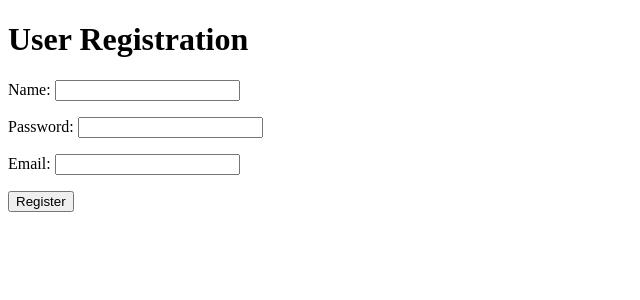
After one commit to Pedrocrlx/library-management-system, a Django app: page /auth/register in a window 1280 px wide. The commit adds this page. Shown: the top 300 px of the page, without its empty margins (0-640 px from the left). Run offline with Django 5.2, Linux system fonts and the light colour scheme.

Commit message:
Implement user registration: update forms, views, and templates; add user registration URL; refactor existing code for clarity.

```diff
--- a/django-app/library/apps.py
+++ b/django-app/library/apps.py
@@ -1,5 +1,4 @@
 from django.apps import AppConfig
-
 
 class LibraryConfig(AppConfig):
     default_auto_field = "django.db.models.BigAutoField"
--- a/django-app/library/forms.py
+++ b/django-app/library/forms.py
@@ -1,10 +1,14 @@
 from django import forms
+from .models import Users
 
 class UserLoginForm(forms.Form):
-    username = forms.CharField(label="Username", max_length=100)
+    name = forms.CharField(label="Name", max_length=100)
     password = forms.CharField(label="Password", widget=forms.PasswordInput)
-    email = forms.EmailField(label="Email")
 
-class AdminLoginForm(forms.Form):
-    username = forms.CharField(label="Username", max_length=100)
-    password = forms.CharField(label="Password", widget=forms.PasswordInput)
+class UserRegisterForm(forms.ModelForm):
+    class Meta:
+        model = Users
+        fields = ['name', 'password', 'email']
+        widgets = {
+            'password': forms.PasswordInput(),
+        }
--- a/django-app/library/models.py
+++ b/django-app/library/models.py
@@ -18,6 +18,7 @@ class Books(models.Model):
     author = models.CharField(max_length=100, null=False)
     thumbnail = models.URLField(null=True, blank=True)
     quantity = models.PositiveIntegerField(default=1)
+
 
     def __str__(self):
         return f"{self.book_name} by {self.author} ({self.quantity} available)"
--- a/django-app/library/templates/index.html
+++ b/django-app/library/templates/index.html
@@ -78,6 +78,7 @@
     {% empty %}
       <p class="col-span-full text-center text-slate-500">No books found 😕</p>
     {% endfor %}
+    <button><a href="{% url 'auth_register' %}">Register</a></button>
   </section>
 
   <!-- Footer -->
--- /dev/null
+++ b/django-app/library/templates/user-register.html
@@ -0,0 +1,16 @@
+<!DOCTYPE html>
+<html lang="en">
+<head>
+    <meta charset="UTF-8">
+    <meta name="viewport" content="width=device-width, initial-scale=1.0">
+    <title>User Registration</title>
+</head>
+<body>
+    <h1>User Registration</h1>
+    <form method="post">
+        {% csrf_token %}
+        {{ form.as_p }}
+        <button type="submit">Register</button>
+    </form>
+</body>
+</html>
--- a/django-app/library/urls.py
+++ b/django-app/library/urls.py
@@ -1,9 +1,9 @@
 from django.urls import path
-from .views import login_admin, logout_admin, index, books_list
+from .views import index, user_register, books_list
 
 urlpatterns = [
-    path("login_admin/", login_admin, name="admin_login"),
-    path("logout_admin/", logout_admin, name="logout_admin"),
+    path("auth/register", user_register, name="auth_register"),
+    #path("auth/login", user_login, name="auth_login"),
     path("", index, name="index"),
     path("library/books", books_list, name="list_books"),
 ]
--- a/django-app/library/views.py
+++ b/django-app/library/views.py
@@ -1,47 +1,55 @@
+from urllib import request
 from django.shortcuts import redirect, render
-from .forms import AdminLoginForm, UserLoginForm
+from .forms import UserLoginForm, UserRegisterForm
 from django.contrib.auth import authenticate, login, logout
 from django.contrib import messages
-from .models import Books
+from .models import Books, Users
 
 # Create your views here.
 
-def login_admin(request):
+# User Registration View
+def user_register(request):
     if request.method == 'POST':
-        form = AdminLoginForm(request.POST)
+        form = UserRegisterForm(request.POST)
+        if form.is_valid():
+            if Users.objects.filter(email=form.cleaned_data['email']).exists():
+                messages.error(request, "Email already registered.")
+            else:
+                form.save()
+                messages.success(request, "Registration successful.")
+
+                return redirect('index')
+    else:
+        form = UserRegisterForm()
+
+    return render(request, 'user-register.html', {
+        'form': form,
+    })
+
+# User Login View
+def user_login(request):
+
+    if request.method == 'GET':
+        form = UserLoginForm(request.GET)
         if form.is_valid():
             username = form.cleaned_data['username']
             password = form.cleaned_data['password']
 
             user = authenticate(request, username=username, password=password)
-            if user is not None and user.is_staff:
+            if user is not None:
                 login(request, user)
-                return redirect('admin-dashboard')
+                return redirect('index')
             else:
-                messages.error(request, "Invalid credentials or not an admin.")
-    else:
-        form = AdminLoginForm()
-
-    return render(request, 'admin-dashboard.html', {
-        'form': form,
-    })
-
-def user_login(request):
-    if request.method == 'POST':
-        form = UserLoginForm(request.POST)
-        if form.is_valid():
-            name = form.cleaned_data['name']
-            password = form.cleaned_data['password']
-            email = form.cleaned_data['email']
-
-            user = authenticate(request, name=name, password=password, email=email)
-            login(request, user)
+                messages.error(request, "Invalid credentials.")
     else:
         form = UserLoginForm()
 
-    return render(request, 'index.html', {
+    return render(request, 'user-login.html', {
         'form': form,
     })
+def logout_user(request):
+    logout(request)
+    return redirect('index')
 
 def index(request):
     books = [
@@ -126,10 +134,3 @@ def index(request):
 def books_list(request):
     books = Books.objects.filter(quantity__gt=0)
     return render(request, 'book-list.html', {'books': books})
-
-
-
-
-def logout_admin(request):
-    logout(request)
-    return redirect('index')
```
Also changed, not shown: django-app/library/templates/user-login.html (added, +16 -0 lines).
